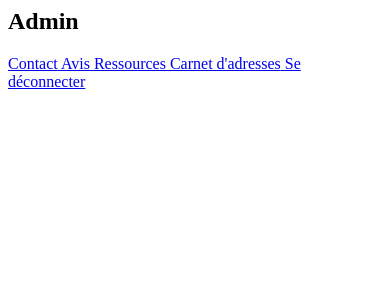
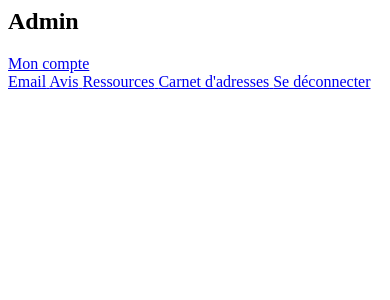
Before and after one commit to nicolaslechenic/climactions_cdr, a PHP site: page /app/Views/admin/layouts/nav.php in a window 390 px wide. Shown: the top 300 px of the page. Run offline with PHP 8.4, Linux system fonts and the light colour scheme.

Commit message:
📦 NEW: administration front

```diff
--- a/app/Views/admin/layouts/nav.php
+++ b/app/Views/admin/layouts/nav.php
@@ -5,12 +5,16 @@
 
             <div class="nav-logo">
                 <h1>Admin</h1>
+                <a href="#" class="account">
+                    <i class="fa-solid fa-user"></i>
+                    <span class="nav-links">Mon compte</span>
+                </a>
             </div>
 
             <div class="bloc-links ">
                 <a href="#" class="bloc-link active">
                     <i class="fa-solid fa-envelope"></i>
-                    <span class="nav-links">Contact</span>
+                    <span class="nav-links">Email</span>
                 </a>
                 <a href="#" class="bloc-link">
                     <i class="fa-solid fa-thumbs-up"></i>
```
Also changed, not shown: Public/admin/css/style.css (+20 -8 lines), Public/admin/js/script.js (+8 -12 lines).
